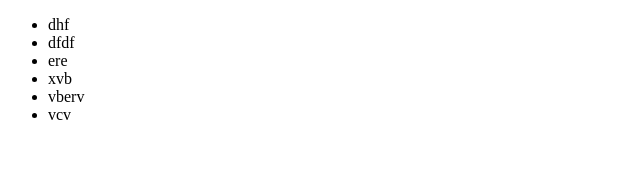
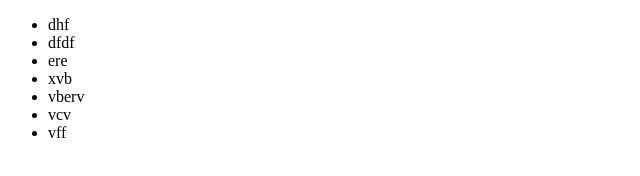
Before and after one commit to 224773/30-Days-to-Learn-jQuery, a plain HTML site: page lesson-1/index.html in a window 1280 px wide. Shown: the full height of the page, 0-640 px from the left. Drawn offline with Linux system fonts and the light colour scheme.

Commit message:
moze w koncu zadziala push

```diff
--- a/lesson-1/index.html
+++ b/lesson-1/index.html
@@ -12,6 +12,7 @@
 		<li>xvb</li>
 		<li>vberv</li>
 		<li>vcv</li>
+		<li>vff</li>
 	</ul>
 	<script type="text/javascript"></script>
 </body>
```
